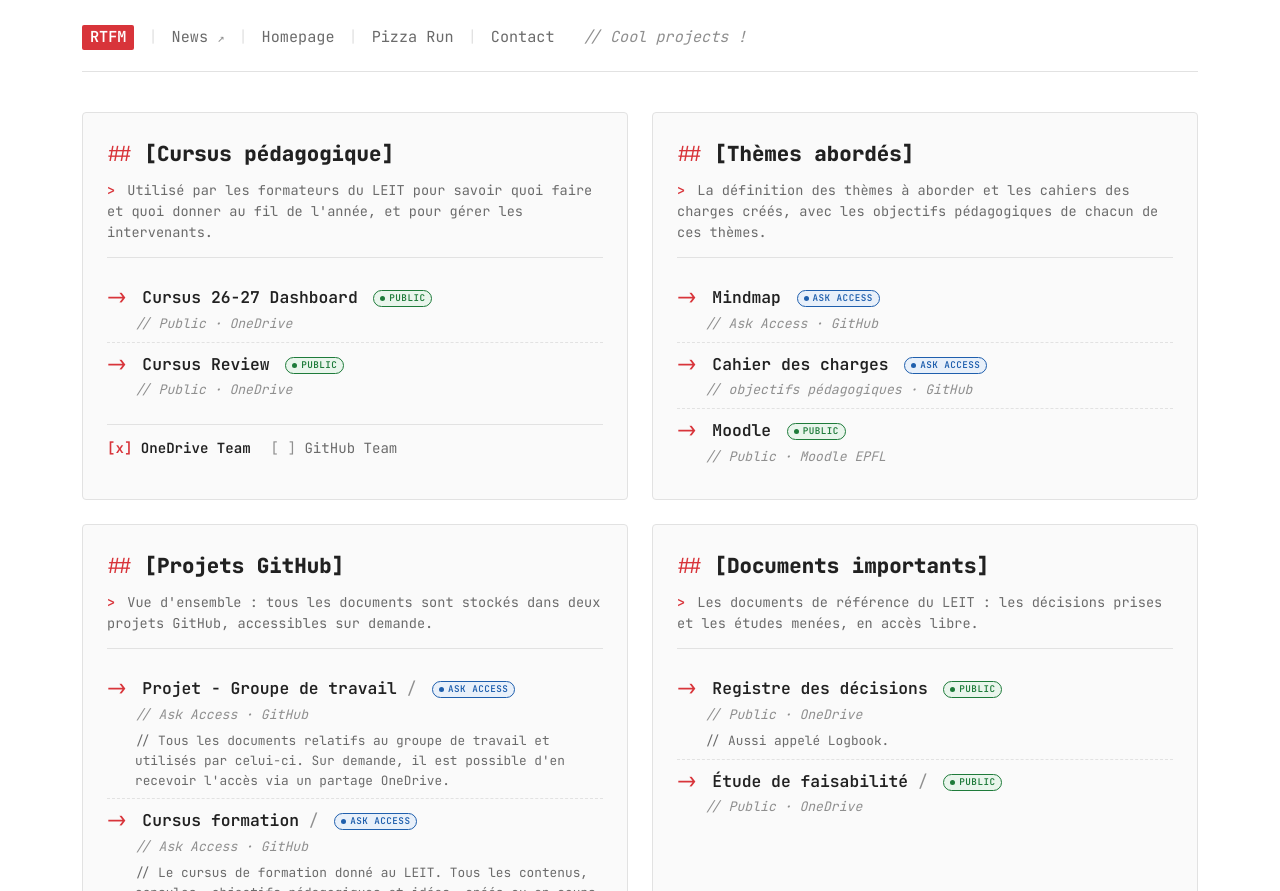
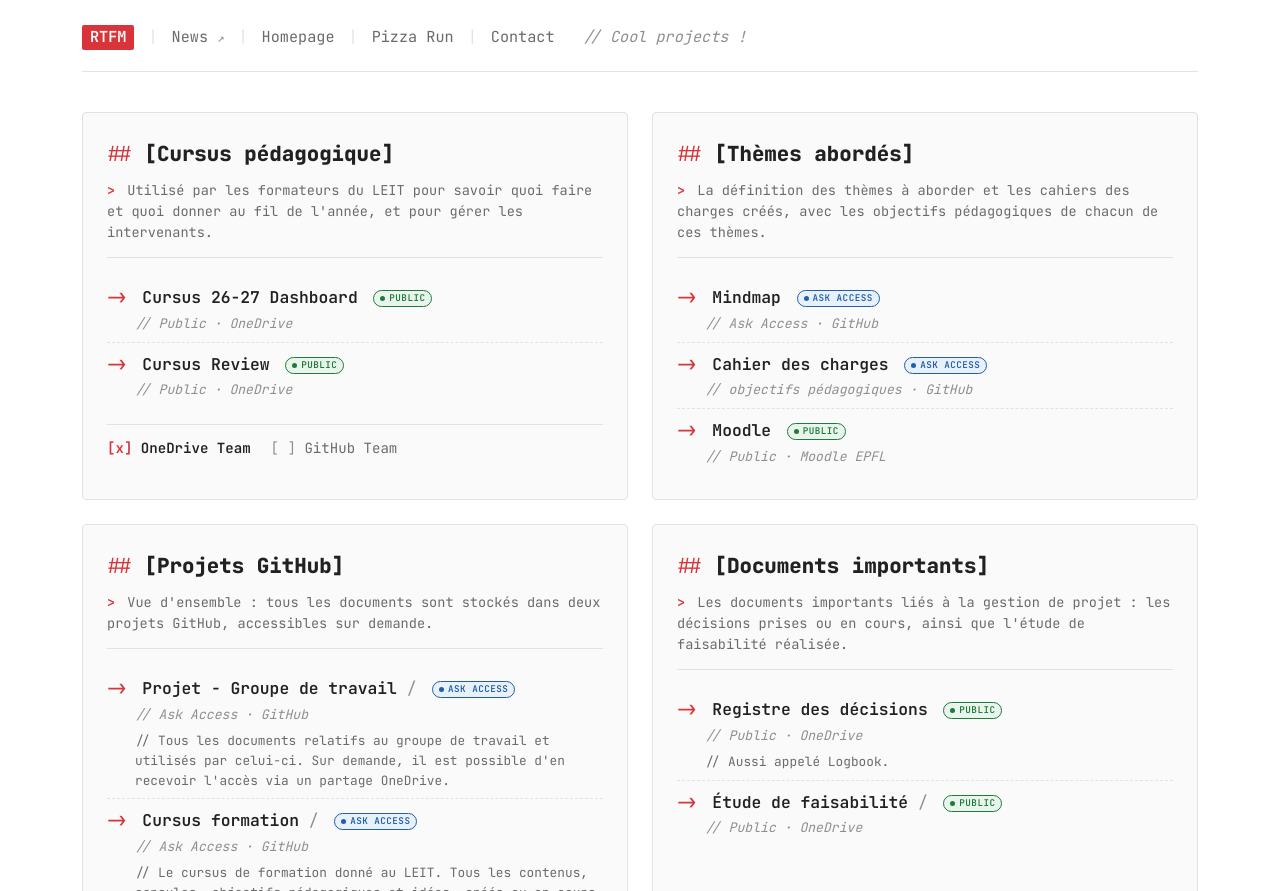
Before and after one commit to laboratoire-it/rtfm, a plain HTML site: page index.html in a window 1280 px wide. Shown: the part 209-1100 px from the top of the page. Drawn offline with Linux system fonts and the light colour scheme.

Commit message:
Sous-titre de Documents importants
Co-authored-by: MathieuBurnat <70205357+MathieuBurnat@users.noreply.github.com>
Co-Authored-By: Claude Opus 5.5 <noreply@anthropic.com>
Claude-Session: https://claude.ai/code/session_01XgbK6VpnzqvLJ4Qjiadm7W

```diff
--- a/index.html
+++ b/index.html
@@ -128,7 +128,7 @@
       <!-- ============ DOCUMENTS IMPORTANTS ============ -->
       <section class="card" id="documents-importants">
         <h2><span class="md">##</span> [Documents importants]</h2>
-        <p class="lead"><span class="md" aria-hidden="true">&gt;</span> Les documents de référence du LEIT : les décisions prises et les études menées, en accès libre.</p>
+        <p class="lead"><span class="md" aria-hidden="true">&gt;</span> Les documents importants liés à la gestion de projet : les décisions prises ou en cours, ainsi que l'étude de faisabilité réalisée.</p>
         <ul class="links">
           <li>
             <a href="https://epflch-my.sharepoint.com/:b:/g/personal/mathieu_burnat_epfl_ch/IQBypr_xuHOPR6p_lPx1JBUsAa2zLxhkt9Des0nOHT0uO8k?e=SgFsXY" target="_blank" rel="noopener"><span class="arrow">-&gt;</span> Registre des décisions</a> <span class="pill public" tabindex="0" data-tip="clic et c'est ouvert">public</span>
```
Also changed, not shown: docs/screenshot-dark.png, docs/screenshot-light.png.
